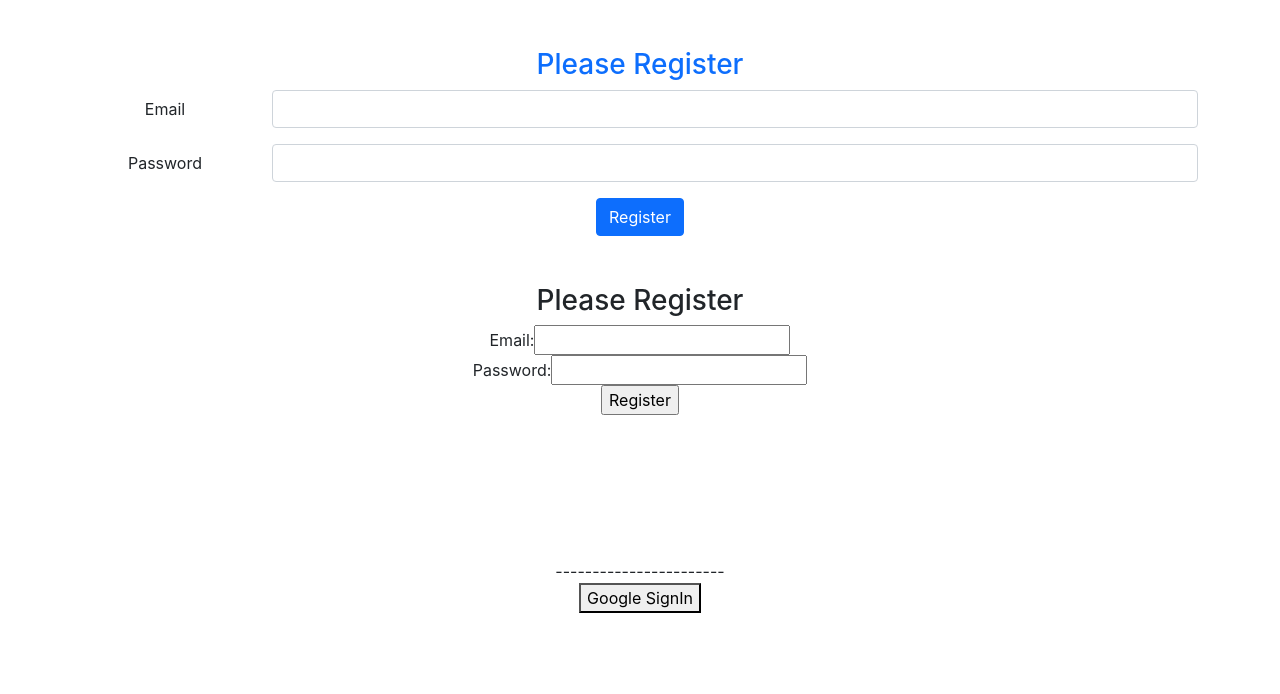
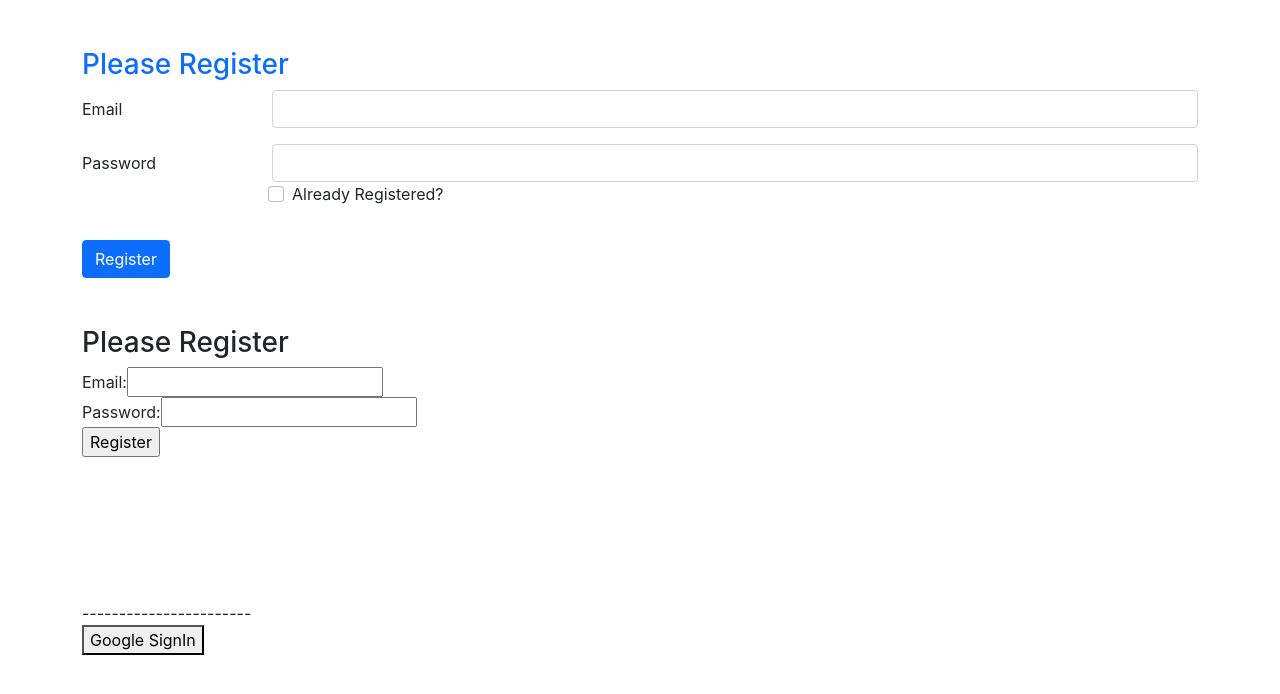
Before and after one commit to DebabrataSaha-570/email-password-authentication-firebase, a React (Create React App) app: page / in a window 1280 px wide. Shown: the top 694 px of the page. Built offline with nearby package versions, Linux system fonts and the light colour scheme.

Commit message:
toggled registration and login, implemented sign in with email , password

```diff
--- a/src/App.js
+++ b/src/App.js
@@ -1,4 +1,4 @@
-import { getAuth, signInWithPopup, GoogleAuthProvider, createUserWithEmailAndPassword } from "firebase/auth";
+import { getAuth, signInWithPopup, GoogleAuthProvider, createUserWithEmailAndPassword, signInWithEmailAndPassword } from "firebase/auth";
 import { useState } from "react";
 import './App.css';
 import InitializeAuthentication from "./Firebase/firebase.initialize";
@@ -10,6 +10,7 @@ function App() {
   const [email, setEmail] = useState('');
   const [password, setPassword] = useState('')
   const [error, setError] = useState('');
+  const [isLoggedIn, setLoggedIn] = useState(false)
 
   const handleGoogleSignIn = () => {
     const auth = getAuth();
@@ -38,6 +39,24 @@ function App() {
       setError('password must contain two upper case')
       return;
     }
+    isLoggedIn ? processLogin(email, password) : createNewUser(email, password)
+  }
+
+  const processLogin = (email, password) => {
+    const auth = getAuth();
+    signInWithEmailAndPassword(auth, email, password)
+      .then((userCredential) => {
+        // Signed in
+        const user = userCredential.user;
+        console.log(user)
+        // ...
+      })
+      .catch((error) => {
+        const errorCode = error.code;
+        const errorMessage = error.message;
+      });
+  }
+  const createNewUser = (email, password) => {
     const auth = getAuth();
     createUserWithEmailAndPassword(auth, email, password)
       .then((userCredential) => {
@@ -53,7 +72,6 @@ function App() {
         console.log(errorCode, errorMessage)
         // ..
       });
-
   }
 
   const handleEmailChange = (event) => {
@@ -63,11 +81,15 @@ function App() {
   const handlePasswordChange = (event) => {
     setPassword(event.target.value)
   }
+
+  const toggleLogIn = (e) => {
+    setLoggedIn(e.target.checked)
+  }
   return (
-    <div className="text-center container">
+    <div className=" container">
 
       <form onSubmit={handleRegistration} className=" my-5">
-        <h3 className="text-primary">Please Register</h3>
+        <h3 className="text-primary">Please {isLoggedIn ? 'Log in' : 'Register'}</h3>
         <div className="row mb-3">
           <label htmlFor="inputEmail3" className="col-sm-2 col-form-label">Email</label>
           <div className="col-sm-10">
@@ -79,11 +101,23 @@ function App() {
           <div className="col-sm-10">
             <input onBlur={handlePasswordChange} type="password" className="form-control" id="inputPassword3" required />
           </div>
+          <div class="row mb-3">
+            <div class="col-sm-10 offset-sm-2">
+              <div class="form-check">
+                <input onChange={toggleLogIn} class="form-check-input" type="checkbox" id="gridCheck1" />
+                <label class="form-check-label" for="gridCheck1">
+                  Already Registered?
+                </label>
+              </div>
+            </div>
+          </div>
         </div>
         <div className="text-danger">
           {error}
         </div>
-        <button type="submit" className="btn btn-primary">Register</button>
+        <button type="submit" className="btn btn-primary">
+          {isLoggedIn ? 'Login' : 'Register'}
+        </button>
       </form>
 
 
```
